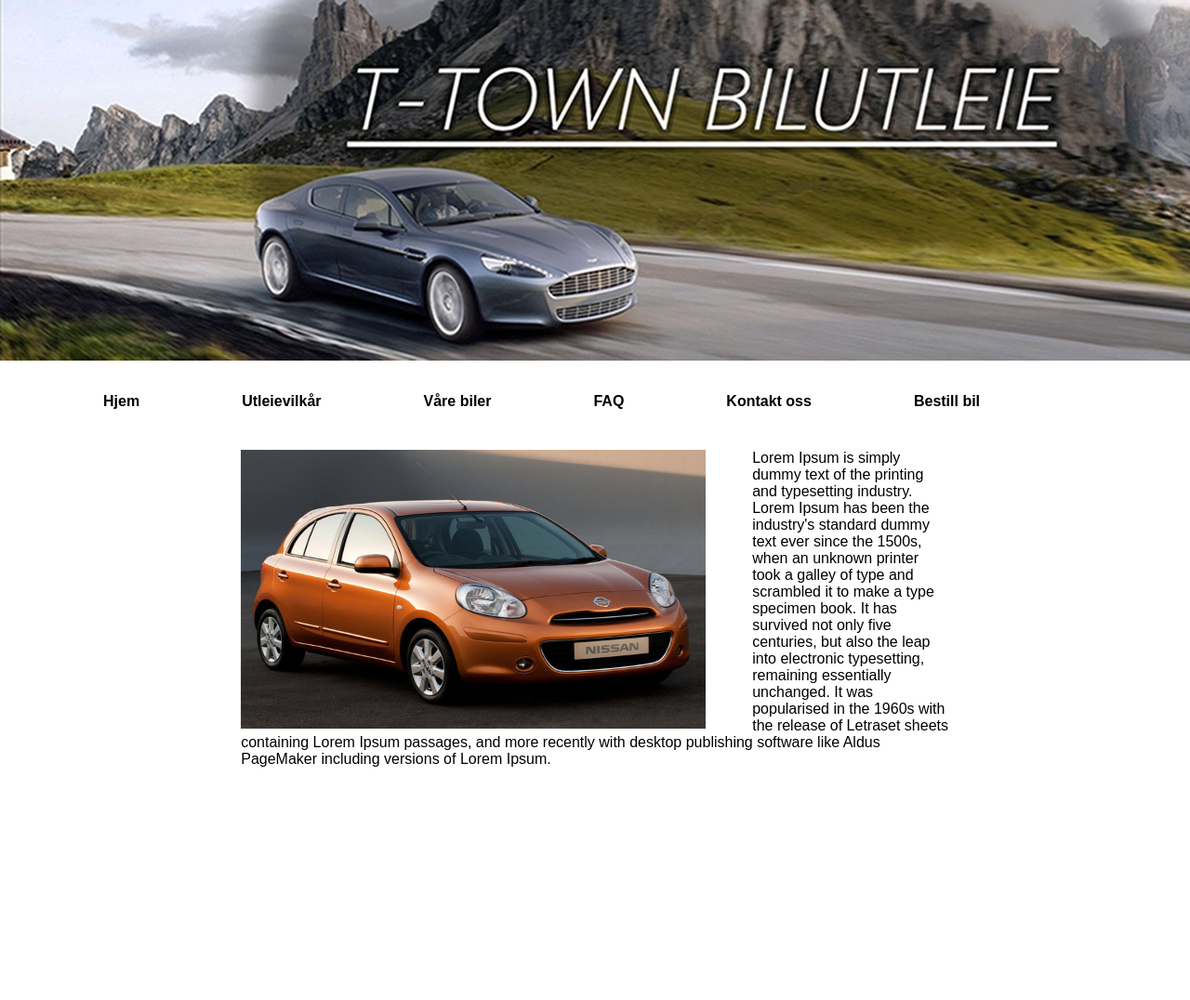
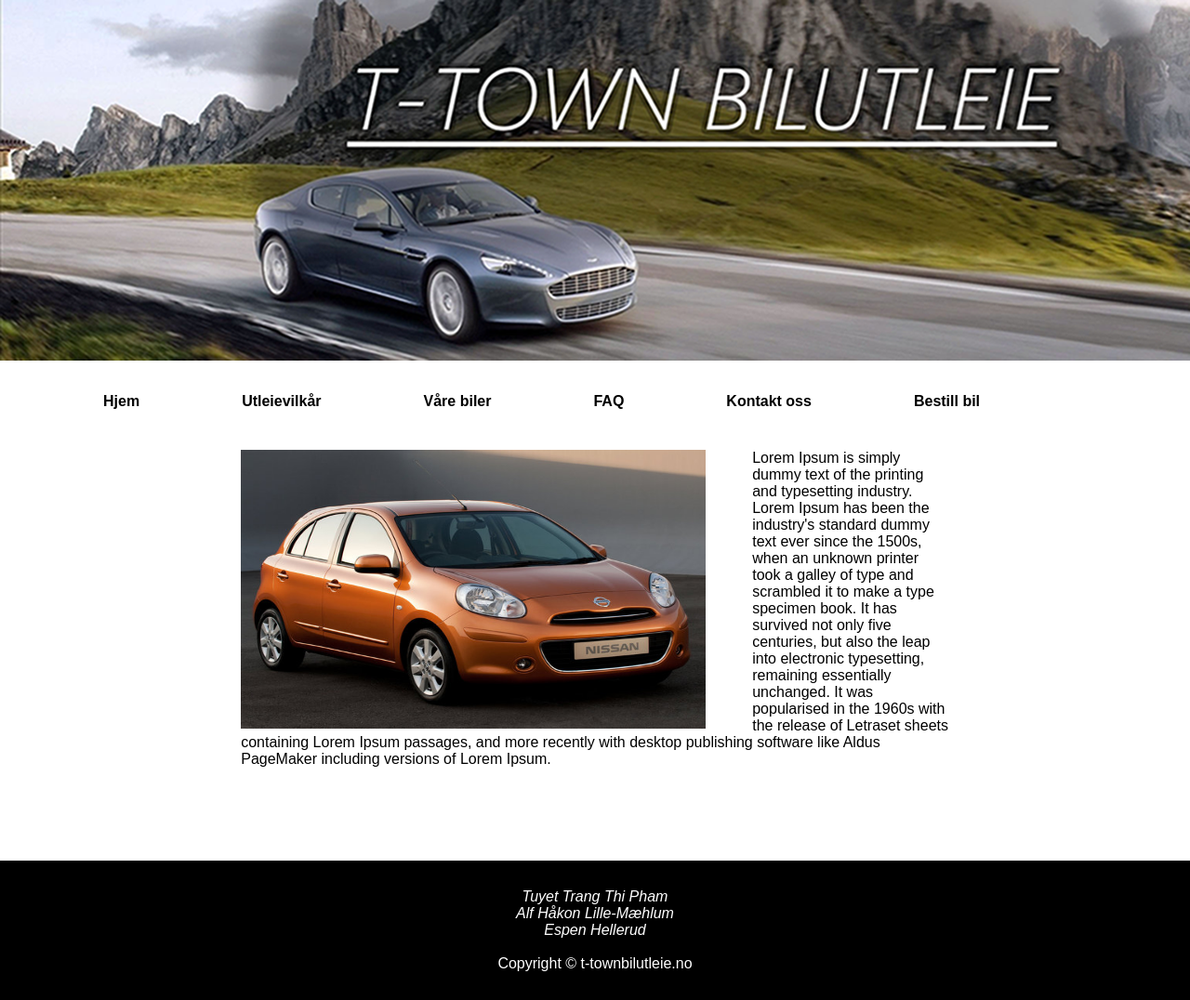
Before and after one commit to espehel/Webtek-Prosjekt, a plain HTML site: page website/index.html in a window 1280 px wide. Shown: the top 1076 px of the page at 93% size. Drawn offline with Linux system fonts and the light colour scheme.

Commit message:
commit footer new

```diff
--- a/website/style.css
+++ b/website/style.css
@@ -77,16 +77,6 @@
 }
 
 footer {
-<<<<<<< HEAD
-
-=======
-	position: fixed;
-	left: 0px;
-	bottom: 0px;
-	width: 100%;
-    padding: 10px;
-    margin-top: 100px;
->>>>>>> FETCH_HEAD
 	background-color: black;
     color:white;
 	text-align: center;
```
